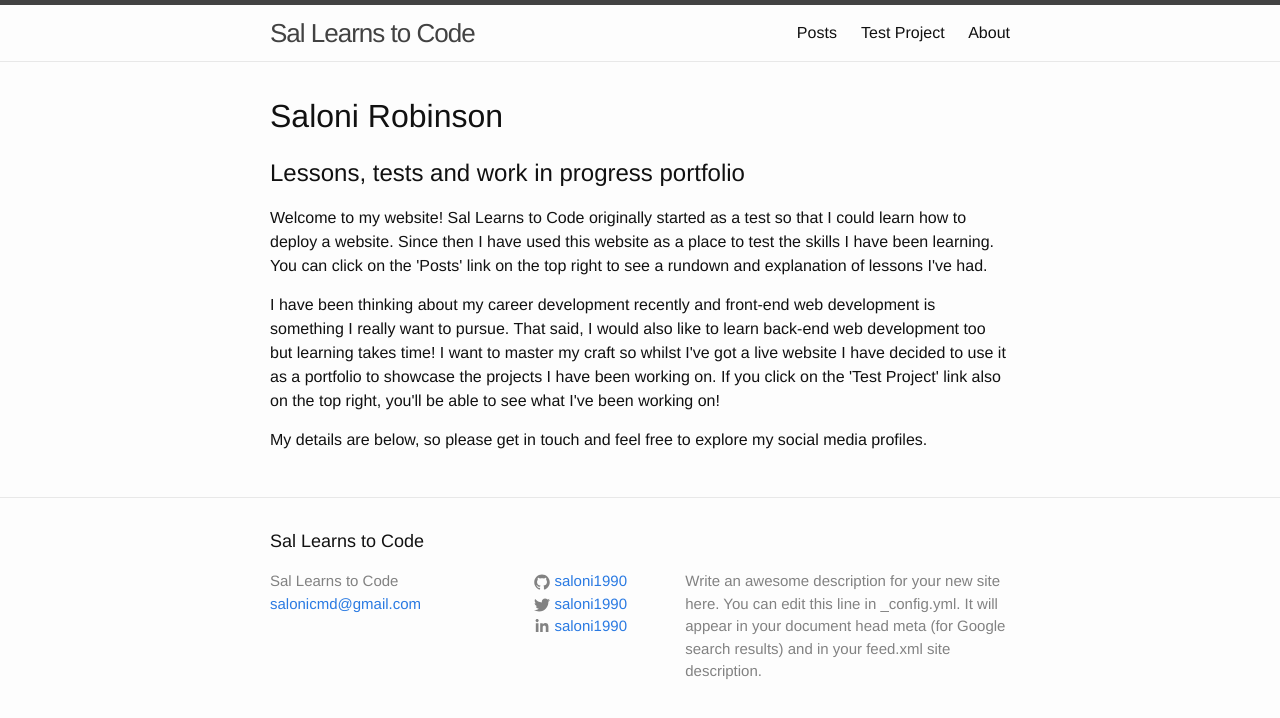
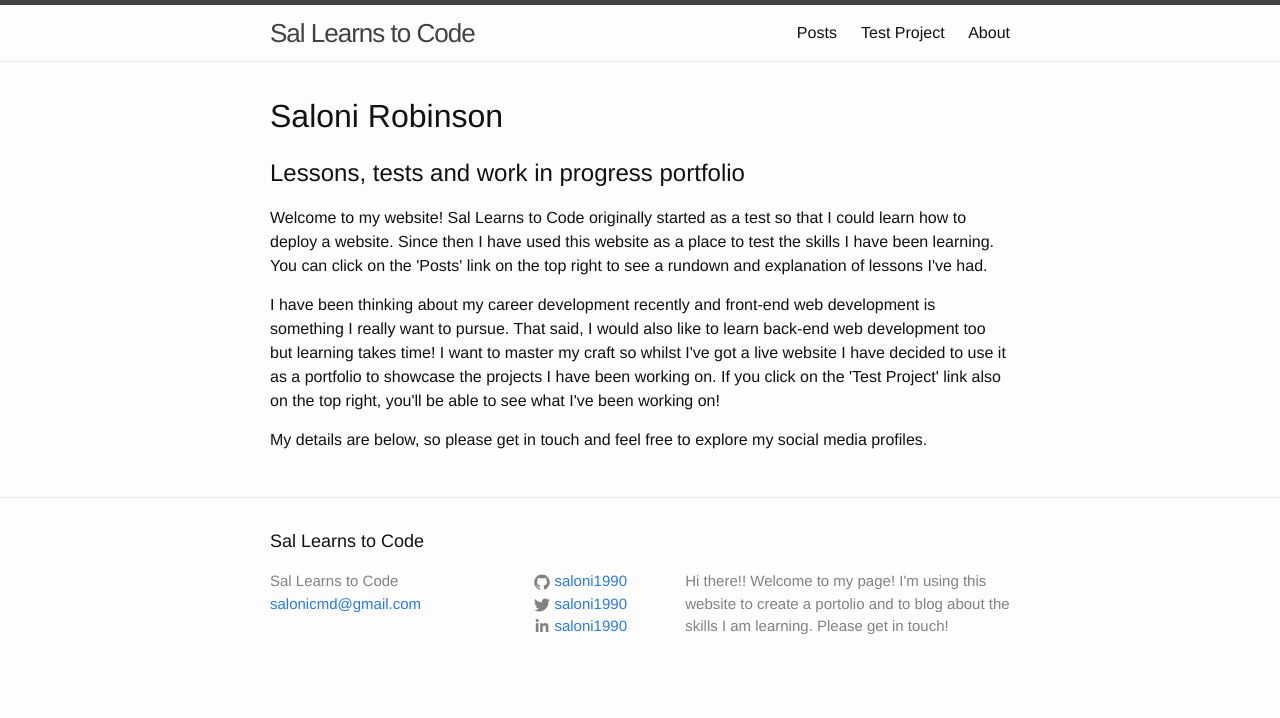
Before and after one commit to saloni1990/saloni1990.github.io, a Jekyll site: the page built from index.html, in a window 1280 px wide. Shown: the top 718 px of the page. Built offline with Jekyll 4.4.1, drawn with Linux system fonts in a browser that asks for light colours.

Commit message:
Update _config.yml

```diff
--- a/_config.yml
+++ b/_config.yml
@@ -10,9 +10,9 @@
 title: Sal Learns to Code
 email: salonicmd@gmail.com
 description: > # this means to ignore newlines until "baseurl:"
-  Write an awesome description for your new site here. You can edit this
-  line in _config.yml. It will appear in your document head meta (for
-  Google search results) and in your feed.xml site description.
+  Hi there!! Welcome to my page!
+  I'm using this website to create a portolio and to blog about the skills I am learning.
+  Please get in touch!
 baseurl: "" # the subpath of your site, e.g. /blog
 url: "http://yourdomain.com" # the base hostname & protocol for your site
 twitter_username: saloni1990
```
